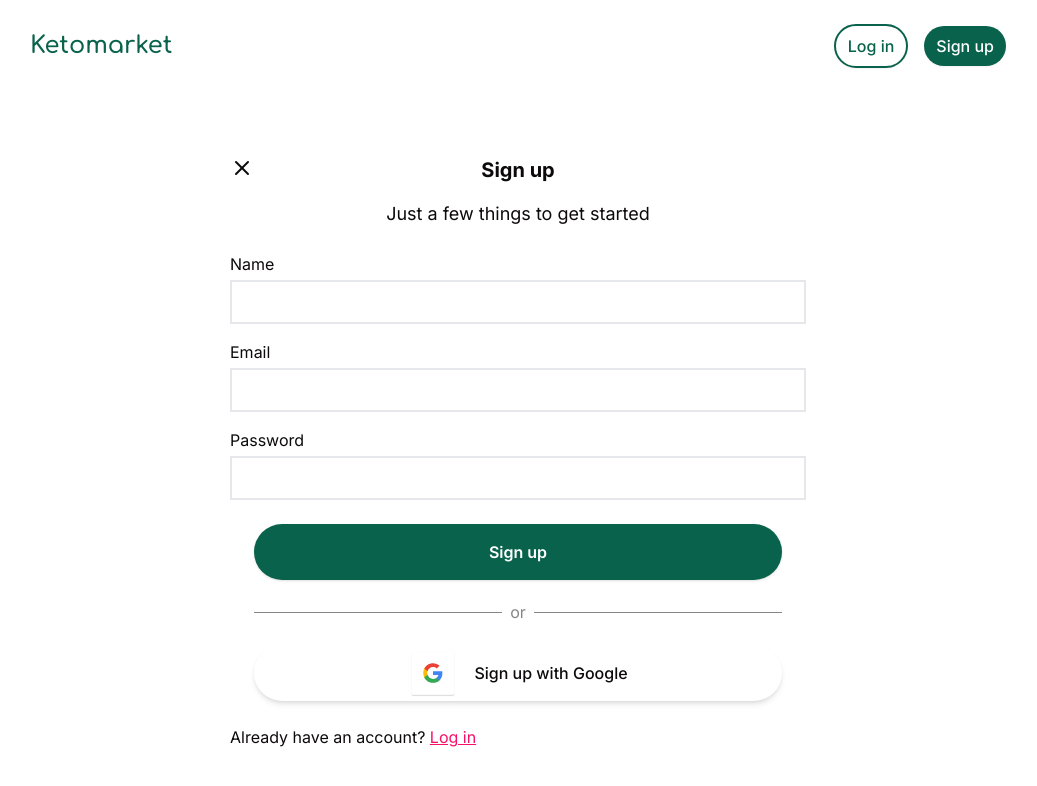
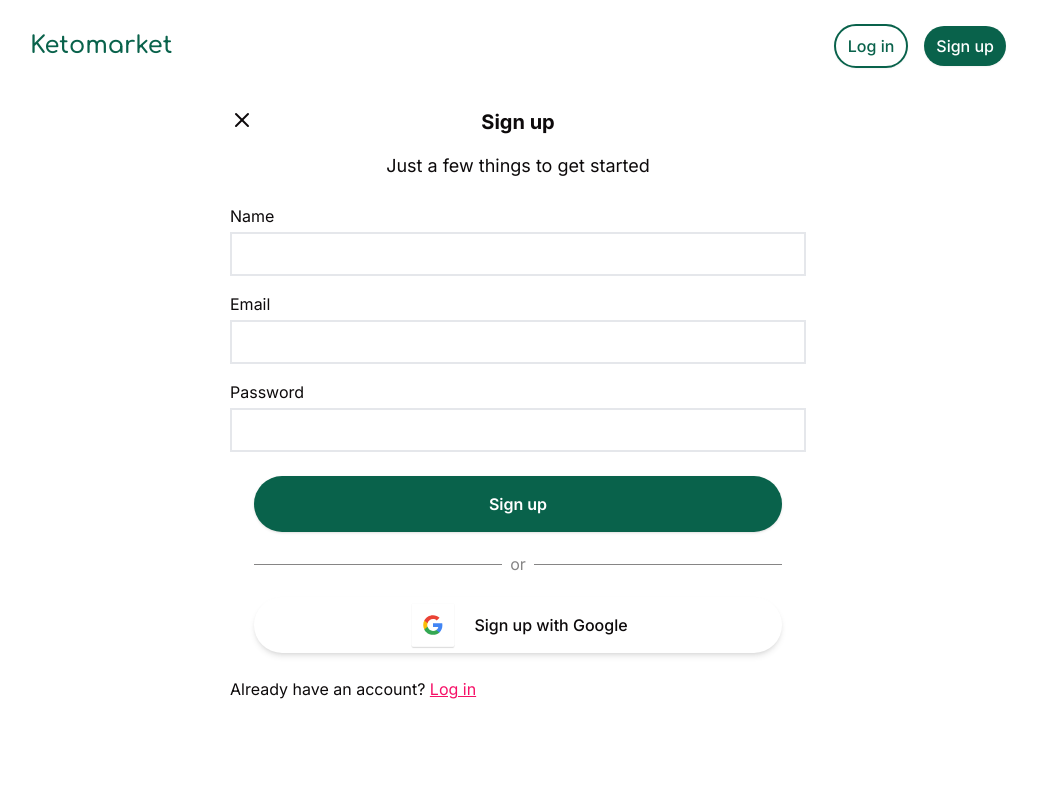
Before and after one commit to dominicva/ketomarket, a Next.js app: page /register in a window 1280 px wide. Shown: the top 786 px of the page, without its empty margins (122-1159 px from the left). Built offline with nearby package versions, Linux system fonts and the light colour scheme; no server answers.

Commit message:
refactor: auth forms spacing

```diff
--- a/app/(store)/checkout/page.tsx
+++ b/app/(store)/checkout/page.tsx
@@ -7,7 +7,7 @@ export default async function Checkout() {
   } = await getCartData();
 
   return (
-    <div className="m-auto max-w-5xl p-4">
+    <div className="m-auto max-w-5xl p-4 pt-0">
       {cart?.cartItems.length ? (
         <OrderReview cart={cart} />
       ) : (
--- a/components/auth/LoginForm.tsx
+++ b/components/auth/LoginForm.tsx
@@ -49,7 +49,7 @@ export default function LoginForm() {
   }
 
   return (
-    <div className="m-auto mt-10 max-w-xl pt-2 text-off-black">
+    <div className="m-auto max-w-xl text-off-black">
       <Link href="/" className="absolute">
         <X />
       </Link>
--- a/components/auth/SignupForm.tsx
+++ b/components/auth/SignupForm.tsx
@@ -57,7 +57,7 @@ export default function SignupForm() {
   }
 
   return (
-    <div className="m-auto mt-10 max-w-xl pt-2 text-off-black">
+    <div className="m-auto max-w-xl text-off-black">
       <Link href="/" className="absolute">
         <X />
       </Link>
--- a/components/order/OrderReview.tsx
+++ b/components/order/OrderReview.tsx
@@ -4,7 +4,7 @@ import type { CartWithItemsAndProducts } from '@/types';
 
 export function OrderReview({ cart }: { cart: CartWithItemsAndProducts }) {
   return (
-    <Card className="mt-4 max-w-xl bg-white">
+    <Card className="max-w-xl bg-white">
       <h2 className="text-2xl font-semibold">Checkout</h2>
       <h3 className="mt-6 text-xl">Review your order</h3>
       <section className="mt-6">
```
